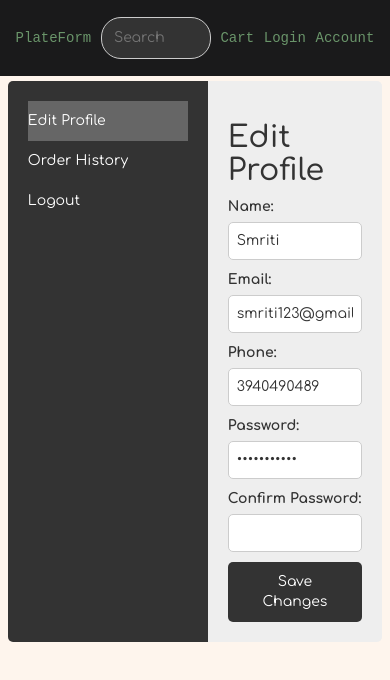
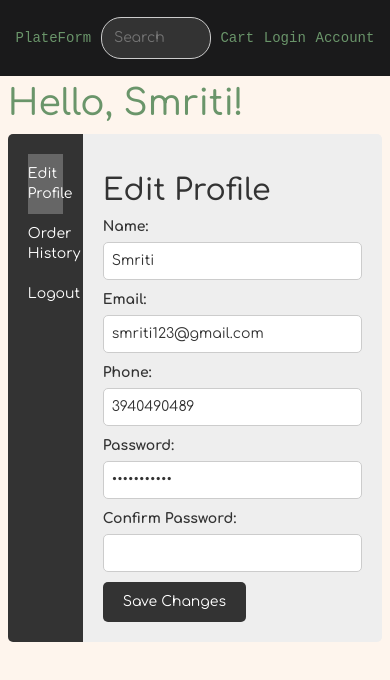
Before and after one commit to raahul-anandh/grub-glide, a React (Create React App) app in the folder frontend/: page /account in a window 390 px wide. Shown: the top 680 px of the page. Built offline with nearby package versions, Linux system fonts and the light colour scheme; a web font is replaced by a local one.

Commit message:
Fixed Responsiveness on Acct, Login, Register Page

```diff
--- a/frontend/src/Components/styles/Account.css
+++ b/frontend/src/Components/styles/Account.css
@@ -5,6 +5,7 @@
 
   .header{
     color: hsl(120, 17%, 50%);
+    margin-top: 10%;
     /* background-color: hsl(120, 17%, 50%);
     color:#333;
     color: white;
@@ -20,7 +21,7 @@
   }
 
   .sidebar {
-    width: 200px;
+    width: 20%;
     background-color: #333;
     color: #fff;
     padding: 20px;
@@ -140,3 +141,19 @@
   .order-history ul li {
     margin-bottom: 5px;
   }
+
+  @media screen and (width < 750px){
+    .account-page{
+      margin-top:10vh;
+    }
+
+    .header {
+      margin-top:17%;
+    }
+  }
+
+  @media screen and (750px < width < 1250px){
+    .header{
+      margin-top:14%;
+    }
+  }
--- a/frontend/src/Components/styles/AuthPage.css
+++ b/frontend/src/Components/styles/AuthPage.css
@@ -51,3 +51,9 @@
   .auth-page a:hover{
     cursor: pointer;
   }
+
+  @media screen and (width < 750px){
+    .auth-page{
+      margin-top: 20vh;
+    }
+  }
--- a/frontend/src/Components/styles/SearchBar.css
+++ b/frontend/src/Components/styles/SearchBar.css
@@ -12,7 +12,7 @@
   border-color: #6d965f;
 }
 
-@media only screen and (max-width: 600px) {
+@media only screen and (max-width: 700px) {
   .searchbar input {
     width: 13vh;
     height:5vh;
```
